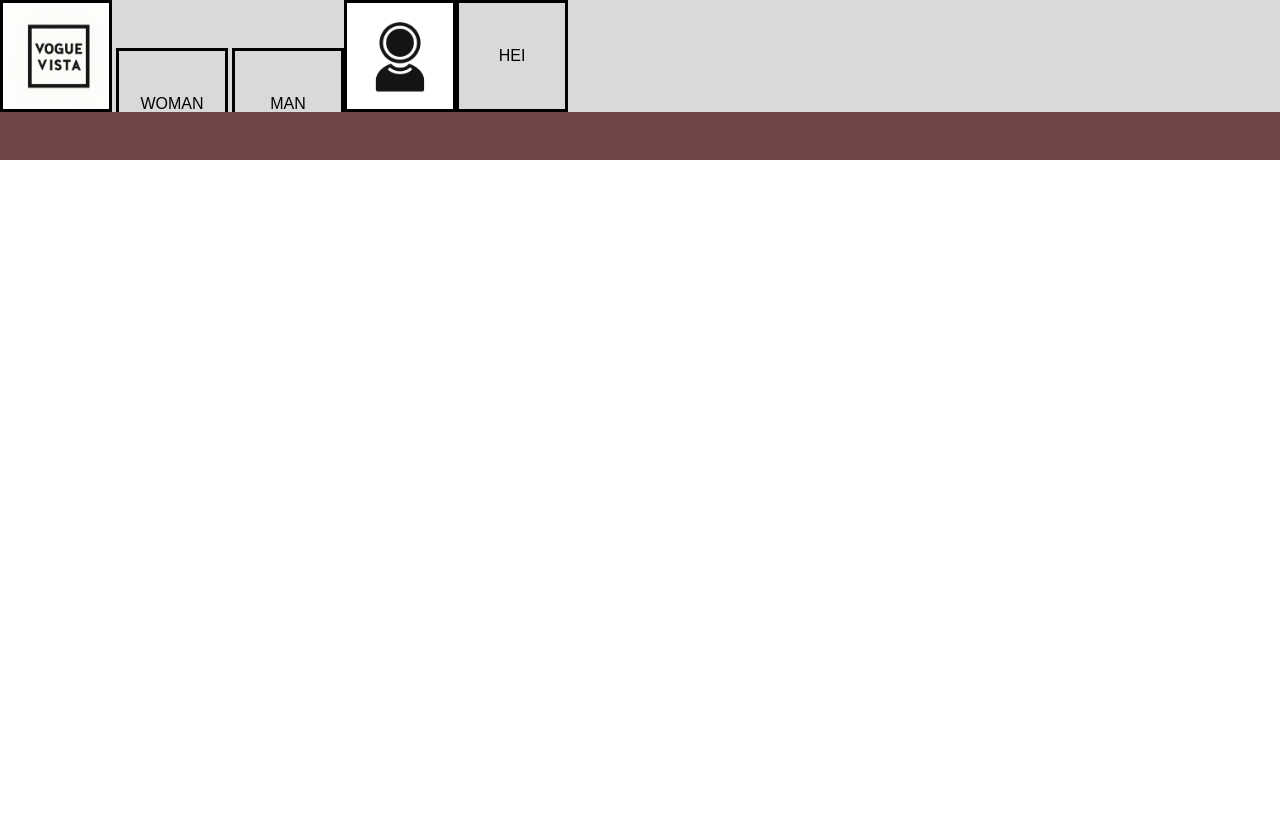
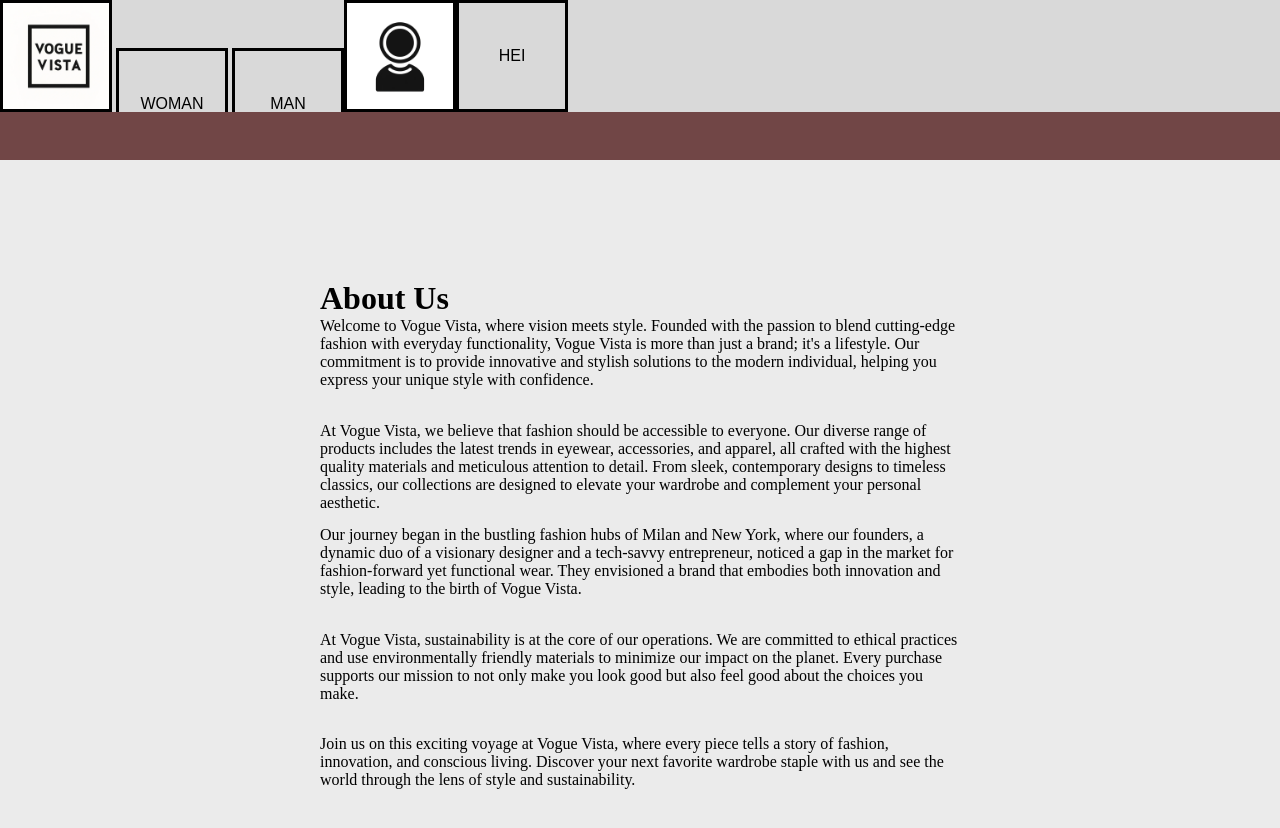
Before and after one commit to ishansssharma/Final-Project, a website built with webpack: page dist/index.html in a window 1280 px wide. Both pictures are taken after a click on the button 56 px from the left and 56 px from the top of the page. Before the commit the page ends 800 px from the top, so only its background shows below. Built offline with nearby package versions, Linux system fonts and the light colour scheme; files whose address does not match are found by name.

Commit message:
create and about us page and style it

```diff
--- /dev/null
+++ b/src/styles/aboutus.css
@@ -0,0 +1,44 @@
+.aboutus-container {
+	display: flex;
+	align-items: center;
+	justify-content: center;
+	background-color: #ebebeb;
+	height: 100vh;
+	width: 100%;
+
+}
+
+.aboutus-header {
+	justify-content: center;
+	align-items: center;
+	font-size: 2rem;
+	width: 100%;
+	height: auto;
+}
+
+.aboutus-info {
+	width: 50%;
+	height: 70%;
+	display: flex;
+	flex-direction: column;
+}
+
+.aboutus-info--1 {
+	flex-basis: 20%;
+}
+
+.aboutus-info--2 {
+	flex-basis: 20%;
+}
+
+.aboutus-info--3 {
+	flex-basis: 20%;
+}
+
+.aboutus-info--4 {
+	flex-basis: 20%;
+}
+
+.aboutus-info--5 {
+	flex-basis: 20%;
+}
```
Also changed, not shown: dist/index.html, src/styles/createaccount.css (added).
